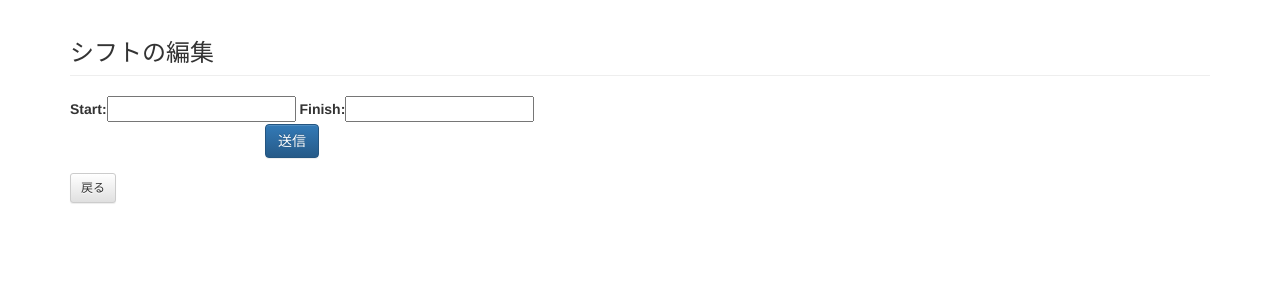
After one commit to mammaru/portal, a Django app: page /time_sheet/shift/add/ in a window 1280 px wide. The commit adds this page. Shown: the top 300 px of the page. Run offline with Django 3.2, Linux system fonts and the light colour scheme; some libraries are stand-ins or nearby versions.

Commit message:
add add/modify/delete to shift

```diff
--- a/portal/settings.py
+++ b/portal/settings.py
@@ -37,6 +37,7 @@ INSTALLED_APPS = (
     'django.contrib.sessions',
     'django.contrib.messages',
     'django.contrib.staticfiles',
+    'bootstrapform',  # django-bootstrap-form
     'accounts',
     'time_sheet',
 )
--- /dev/null
+++ b/time_sheet/forms.py
@@ -0,0 +1,13 @@
+# -*- coding: utf-8 -*-
+from django import forms
+from time_sheet.models import Shift
+
+# Create your forms here.
+
+class ShiftForm(forms.ModelForm):
+    '''シフトのフォーム'''
+    #start = forms.TimeField()
+    #finish = forms.TimeField()
+    class Meta:
+        model = Shift
+        fields = ('start', 'finish',)
--- a/time_sheet/templates/base.html
+++ b/time_sheet/templates/base.html
@@ -3,7 +3,7 @@
 <html lang="{{ LANGUAGE_CODE|default:"en-us" }}">
 <head>
 <meta charset="UTF-8">
-<title>{% block title %}My books{% endblock %}</title>
+<title>{% block title %}Time Sheet{% endblock %}</title>
 <meta name="viewport" content="width=device-width, initial-scale=1.0">
 <link href="{% static 'css/bootstrap.min.css' %}" rel="stylesheet">
 <link href="{% static 'css/bootstrap-theme.min.css' %}" rel="stylesheet">
--- /dev/null
+++ b/time_sheet/templates/time_sheet/shift_edit.html
@@ -0,0 +1,22 @@
+{% extends "base.html" %}
+{% load bootstrap %}
+
+{% block title %}シフトの編集{% endblock title %}
+
+{% block content %}
+    <h3 class="page-header">シフトの編集</h3>
+    {% if shift_id %}
+    <form action="{% url 'time_sheet:shift_modify' shift_id=shift_id %}" method="post" class="form-horizontal" role="form">
+    {% else %}
+    <form action="{% url 'time_sheet:shift_add' %}" method="post" class="form-horizontal" role="form">
+    {% endif %}
+      {% csrf_token %}
+      {{ form|bootstrap_horizontal }}
+      <div class="form-group">
+        <div class="col-sm-offset-2 col-sm-10">
+          <button type="submit" class="btn btn-primary">送信</button>
+        </div>
+      </div>
+    </form>
+    <a href="{% url 'time_sheet:shift_list' %}" class="btn btn-default btn-sm">戻る</a>
+{% endblock content %}
--- a/time_sheet/urls.py
+++ b/time_sheet/urls.py
@@ -3,6 +3,8 @@ from django.conf.urls import patterns, url
 from time_sheet import views
 
 urlpatterns = patterns('',
-        url(r'^$', views.show, name='show'),
-        url(r'^edit/$', views.edit, name='edit'),
+        url(r'^shifts/$', views.shift_list, name='shift_list'),
+        url(r'^shift/add/$', views.shift_edit, name='shift_add'),
+        url(r'^shift/modify/(?P<shift_id>\d+)/$', views.shift_edit, name='shift_modify'),
+        url(r'^shift/delete(?P<shift_id>\d+)/$', views.shift_delete, name='shift_delete'),
 )
--- a/time_sheet/views.py
+++ b/time_sheet/views.py
@@ -1,14 +1,40 @@
 #!coding:utf-8
-from django.shortcuts import render_to_response
+from django.shortcuts import render_to_response, get_object_or_404, redirect
 from django.http import HttpResponse
 from django.template import RequestContext
 from time_sheet.models import Shift
+from time_sheet.forms import ShiftForm
 
 # Create your views here.
-def show(request):
+def shift_list(request):
     #return HttpResponse('勤務表表示')
     shifts = Shift.objects.all()
-    return render_to_response('time_sheet/show.html', {'shifts': shifts}, context_instance=RequestContext(request))
+    return render_to_response('time_sheet/shift_list.html', {'shifts': shifts}, context_instance=RequestContext(request))
 
-def edit(request):
-    return HttpResponse('編集')
+def shift_edit(request, shift_id=None):
+    '''シフトの編集'''
+    #return HttpResponse(u'書籍の編集')
+    if shift_id:   # shift_id が指定されている (修正時)
+        shift = get_object_or_404(Shift, pk=shift_id)
+    else:         # shift_id が指定されていない (追加時)
+        shift= Shift()
+
+    if request.method == 'POST':
+        form = ShiftForm(request.POST, instance=shift)  # POST された request データからフォームを作成
+        if form.is_valid():    # フォームのバリデーション
+            shift = form.save(commit=False)
+            shift.save()
+            return redirect('time_sheet:shift_list')
+    else:    # GET の時
+        form = ShiftForm(instance=shift)  # shift インスタンスからフォームを作成
+
+    return render_to_response('time_sheet/shift_edit.html',
+                              dict(form=form, shift_id=shift_id),
+                              context_instance=RequestContext(request))
+
+def shift_delete(request, shift_id):
+    '''シフトの削除'''
+    #return HttpResponse(u'書籍の削除')
+    shift = get_object_or_404(Shift, pk=shift_id)
+    shift.delete()
+    return redirect('time_sheet:shift_list')
```
Also changed, not shown: time_sheet/templates/time_sheet/shift_list.html (renamed from time_sheet/templates/time_sheet/show.html, +3 -5 lines).
